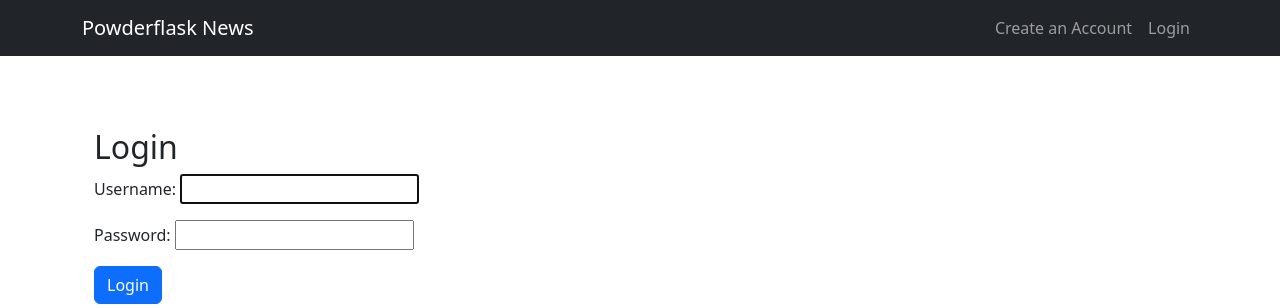
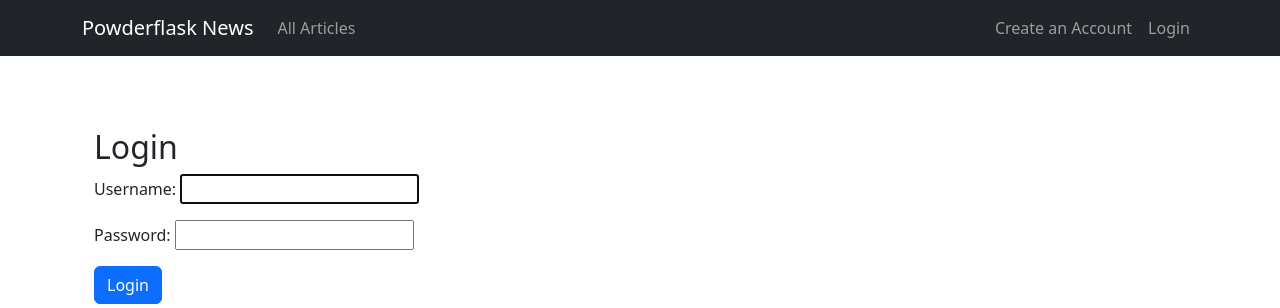
Before and after one commit to JacobTumak/NewsSignoffs, a Django app: a page that uses templates/base.html in a window 1280 px wide. Shown: the top 308 px of the page. Run offline with Django 4.2, Linux system fonts and the light colour scheme; parts of the project's set-up code (start-up, migrations or seed data) failed here and were passed over.

Commit message:
Tweak navbar

```diff
--- a/templates/base.html
+++ b/templates/base.html
@@ -18,28 +18,21 @@
             <span class="navbar-toggler-icon"></span>
         </button>
         <div class="collapse navbar-collapse" id="navbarNav">
-{#            <ul class="navbar-nav">#}
-{#                <li class="nav-item">#}
-{#                    <a class="nav-link" href="{% url 'new_article' %}">New Article</a>#}
-{#                </li>#}
-{#                <li class="nav-item">#}
-{#                    <a class="nav-link" href="{% url 'all_articles' %}">All Articles</a>#}
-{#                </li>#}
-{#                <li class="nav-item">#}
-{#                    <a class="nav-link" href="{% url 'my_articles' %}">My Articles</a>#}
-{#                </li>#}
-{#                <li class="nav-item">#}
-{#                    <a class="nav-link" href="{% url 'liked_articles' %}">Liked Articles</a>#}
-{#                </li>#}
-{#            </ul>#}
+            <ul class="navbar-nav me-auto">
+                <li class="nav-item">
+                    <a class="nav-link" href="{% url 'all_articles' %}">All Articles</a>
+                </li>
+            </ul>
             <ul class="navbar-nav ms-auto">
                 {% if user.is_authenticated %}
+                    <li class="nav-item">
+                        <a class="nav-link" href="{% url 'new_article' %}">Publish an Article</a>
+                    </li>
                     <li class="nav-item dropdown">
                         <a class="nav-link dropdown-toggle" href="#" role="button" data-bs-toggle="dropdown" aria-expanded="false">
                             {{ user }}
                         </a>
                         <ul class="dropdown-menu">
-                            <li><a class="dropdown-item" href="{% url 'new_article' %}">New Article</a></li>
                             <li><a class="dropdown-item" href="{% url 'my_articles' %}">My Articles</a></li>
                             <li><a class="dropdown-item" href="{% url 'liked_articles' %}">Liked Articles</a></li>
                             <li><hr class="dropdown-divider"></li>
```
